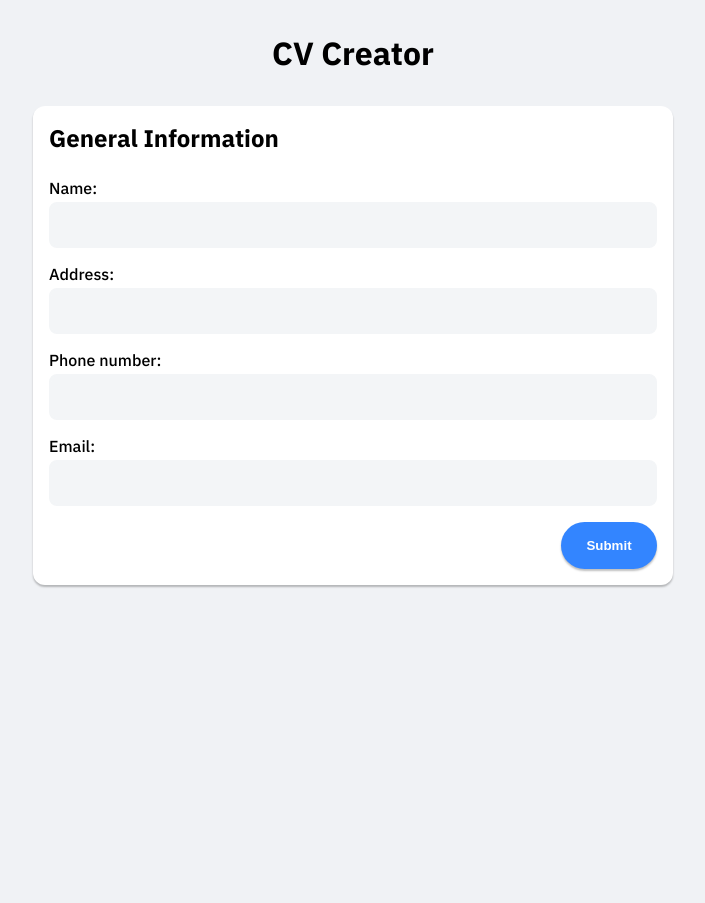
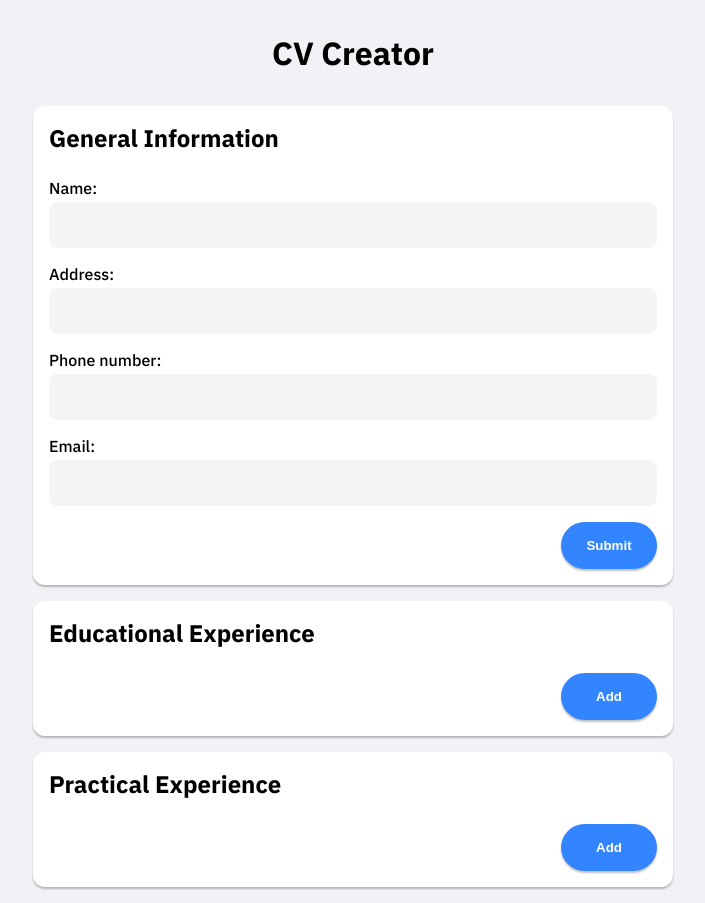
Before and after one commit to qhungg289/cv-generator, a React (Create React App) app: page / in a window 1280 px wide. Shown: the whole page, without its empty margins (287-992 px from the left). Before the commit the page ends 800 px from the top, so only its background shows below. Built offline with nearby package versions, Linux system fonts and the light colour scheme.

Commit message:
Update App,js

```diff
--- a/src/App.js
+++ b/src/App.js
@@ -1,16 +1,20 @@
 import React from "react";
 import GeneralInformation from "./components/GeneralInformation";
+import EducationalExperience from "./components/EducationalExperience";
+import PracticalExperience from "./components/PracticalExperience";
 import "./style/App.css";
 
-class App extends React.Component {
+export default class App extends React.Component {
 	render() {
 		return (
 			<div className="wrapper">
-				<h1>CV Creator</h1>
+				<div>
+					<h1>CV Creator</h1>
+				</div>
 				<GeneralInformation />
+				<EducationalExperience />
+				<PracticalExperience />
 			</div>
 		);
 	}
 }
-
-export default App;
```
